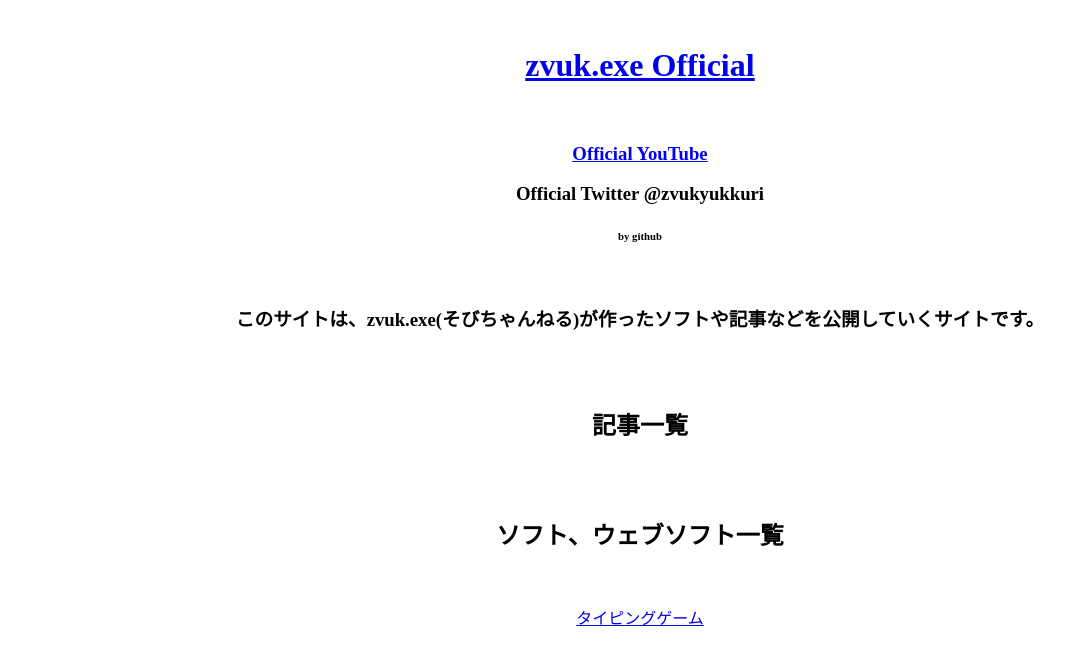
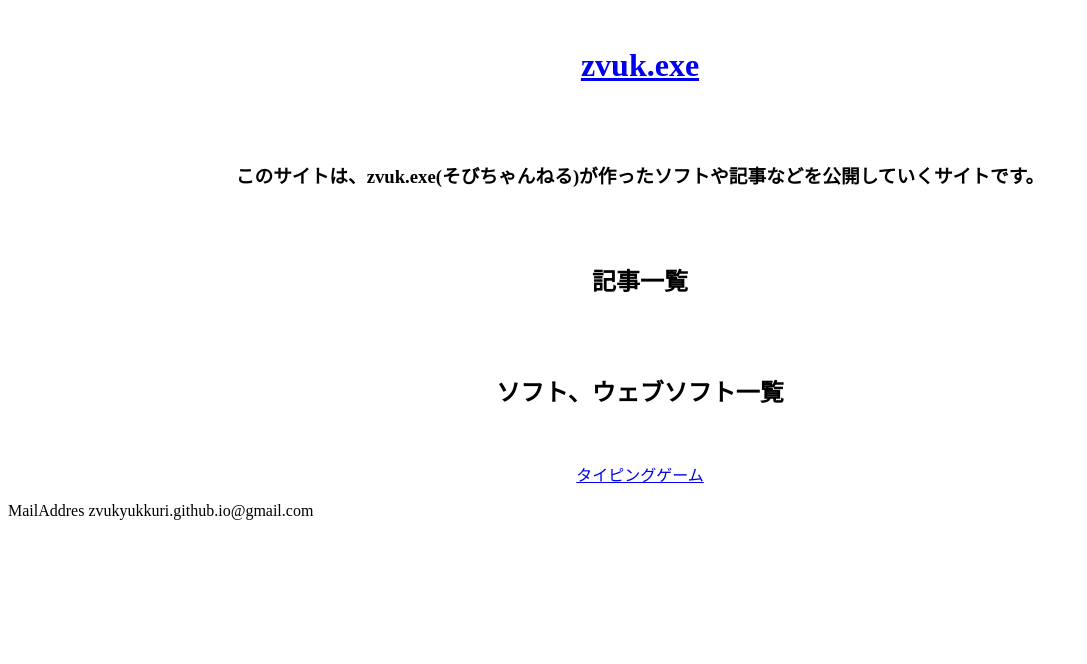
Before and after one commit to zvukyukkuri/zvukyukkuri.github.io, a plain HTML site: page index.html in a window 1280 px wide. Shown: the whole page, without its empty margins (0-1087 px from the left). Drawn offline with Linux system fonts and the light colour scheme.

Commit message:
Add files via upload

```diff
--- a/index.html
+++ b/index.html
@@ -3,14 +3,11 @@
 <head>
 <meta charset="UTF-8">
 <meta name="keywords" content="gaming,fortnite,game,zvuk,yukkuri,pc,winlinuxmac">
-<title>zvuk.exe Official</title>
+<title>zvuk.exe</title>
 </head>
 <body>
 <center>
-<br><h1><a href="https://zvukyukkuri.github.io">zvuk.exe Official</a></h1></br>
-<h3><a href="https://www.youtube.com/channel/UCu6CRM75VBHIE3WZe5Ar-EQ">Official YouTube</a></h3>
-<h3>Official Twitter @zvukyukkuri</h3>
-<h6>by github</h6>
+<br><h1><a href="https://zvukyukkuri.github.io">zvuk.exe</a></h1></br>
 <br><h3>このサイトは、zvuk.exe(そびちゃんねる)が作ったソフトや記事などを公開していくサイトです。</h3></br>
 <br><h2>記事一覧</h2></br>
 <!--ここにブログや記事のURLなどを入れる。-->
@@ -18,5 +15,6 @@
 <p><a href="https://zvukyukkuri.github.io/typing.html">タイピングゲーム</a>
 </center>
 <!-- URL入れるタグ→ <a href="ＵＲＬ">テキスト</a> -->
+<p>MailAddres zvukyukkuri.github.io@gmail.com</p>
 </body>
 </html>
```
